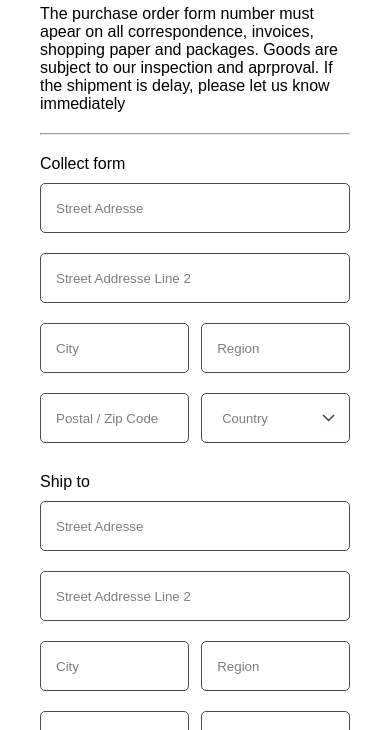
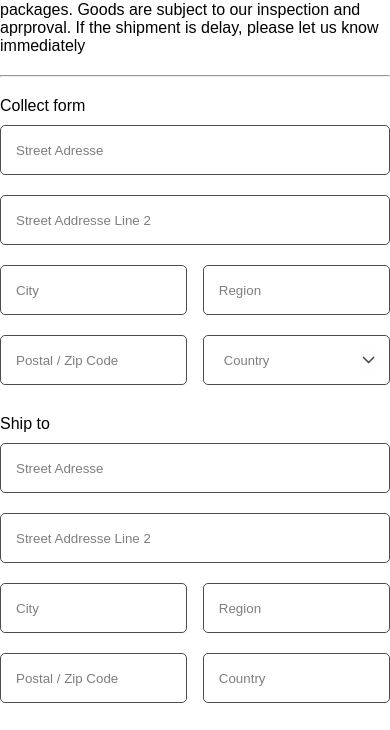
Before and after one commit to 6wki/form-c, a plain HTML site: page index.html in a window 390 px wide. Shown: the part 92-822 px from the top of the page. Drawn offline with Linux system fonts and the light colour scheme.

Commit message:
Update style.css

```diff
--- a/style.css
+++ b/style.css
@@ -67,7 +67,7 @@ body {
     height: 100%;
 }
 
-.container {
+form {
     width: 600px;
     padding: 20px;
     margin: 20px;
@@ -150,7 +150,7 @@ body {
         width: 30%;
     }
 
-    .container {
+    form {
         width: 100vw;
     }
 
```
